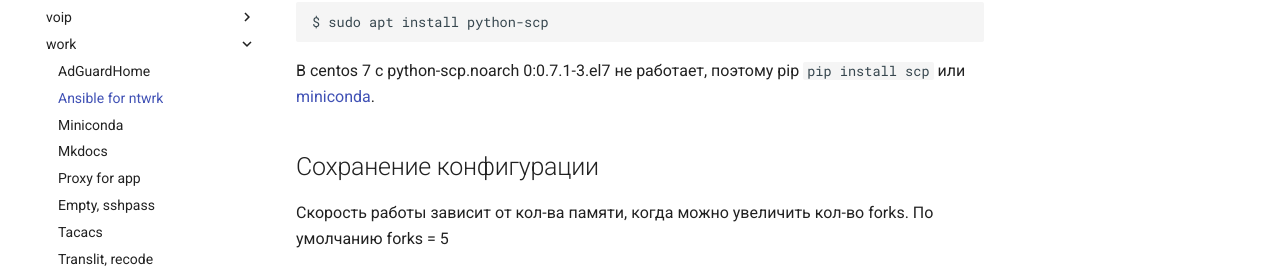
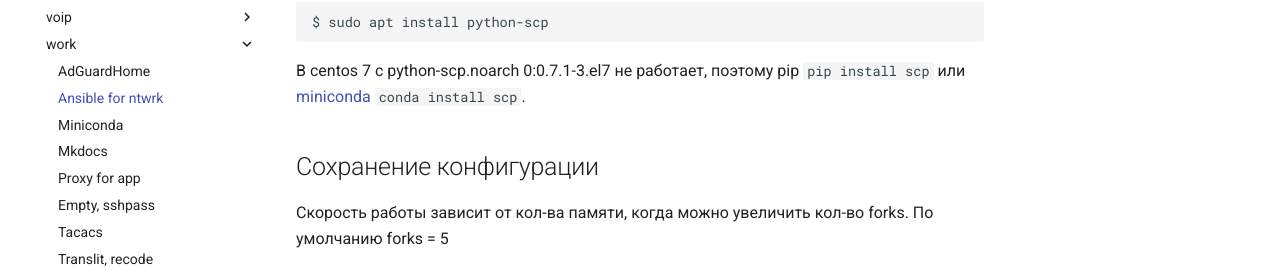
Before and after one commit to v98765/v98765.github.io, an MkDocs documentation site: the page built from docs/work/ansible_ntwrk.md, in a window 1280 px wide and 900 px high, scrolled down 395 px. Shown: the part 172-443 px from the top of the window. Built offline with MkDocs 1.6.1 and Material for MkDocs 9.7.7, drawn with Linux system fonts in a browser that asks for light colours.

Commit message:
miniconda scp

````diff
--- a/docs/work/ansible_ntwrk.md
+++ b/docs/work/ansible_ntwrk.md
@@ -20,7 +20,7 @@
 $ sudo apt install python-scp
 ```
 
-В centos 7 c python-scp.noarch 0:0.7.1-3.el7 не работает, поэтому pip `pip install scp` или [miniconda](https://v98765.github.io/work/miniconda/).
+В centos 7 c python-scp.noarch 0:0.7.1-3.el7 не работает, поэтому pip `pip install scp` или [miniconda](https://v98765.github.io/work/miniconda/) `conda install scp`.
 
 ## Сохранение конфигурации
 
````
